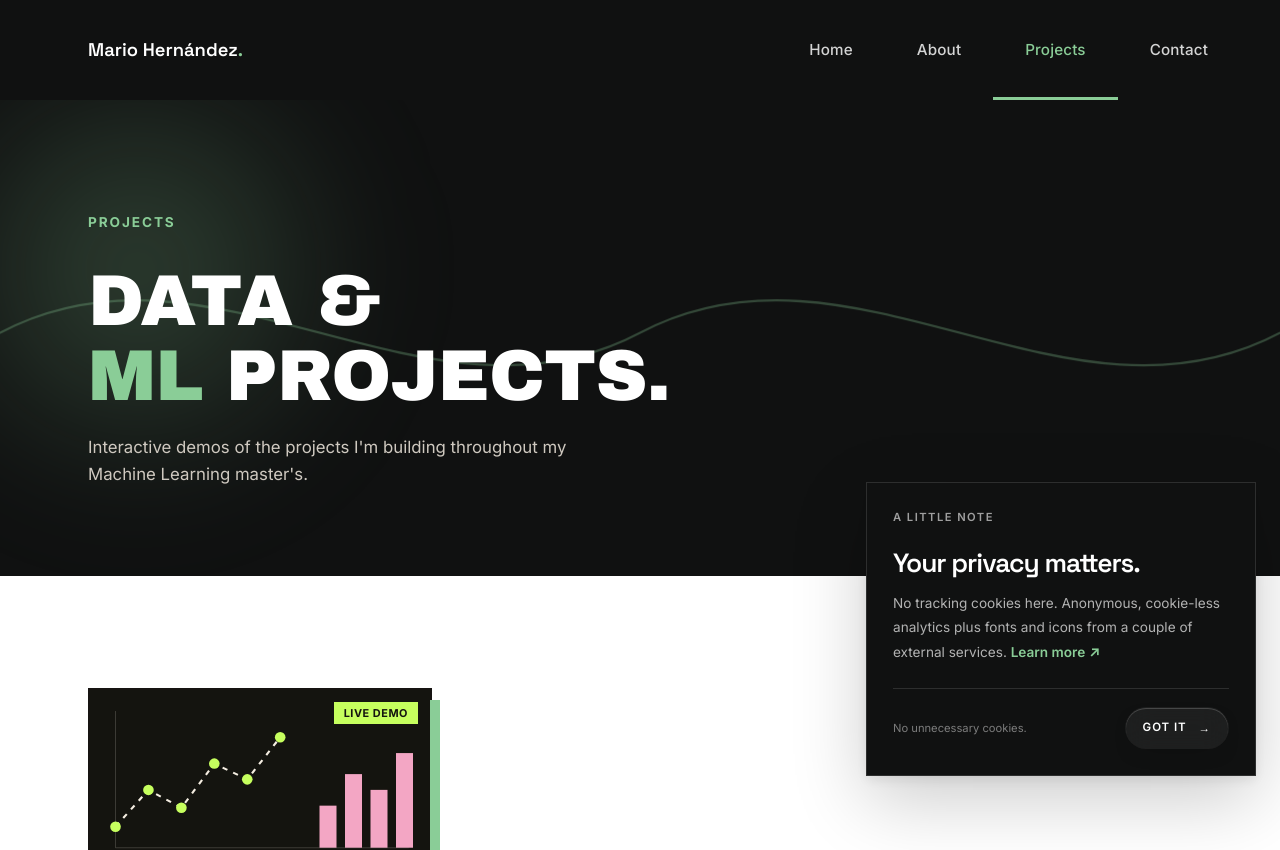
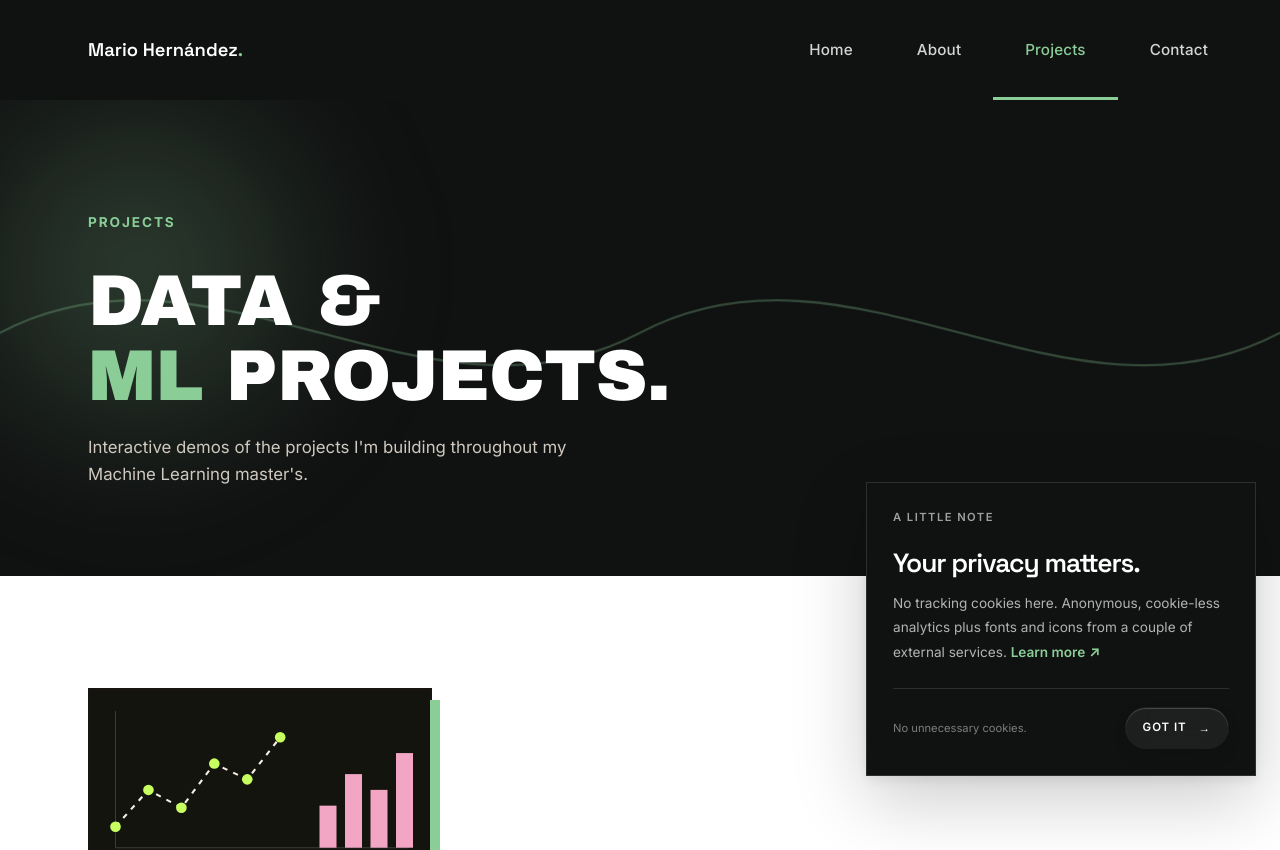
Before and after one commit to MarioHernandezDev/codifiko, a Nuxt app: page /proyectos in a window 1280 px wide. Shown: the top 850 px of the page. Built offline with nearby package versions, Linux system fonts and the light colour scheme.

Commit message:
edit proj

```diff
--- a/src/pages/proyectos/index.vue
+++ b/src/pages/proyectos/index.vue
@@ -43,7 +43,6 @@ const projects = [
               <rect x="264" y="95" width="16" height="55" fill="#f3a6c4" />
               <rect x="288" y="60" width="16" height="90" fill="#f3a6c4" />
             </svg>
-            <span class="proyectos__cover-label">Live demo</span>
           </div>
 
           <div class="proyectos__body">
```
